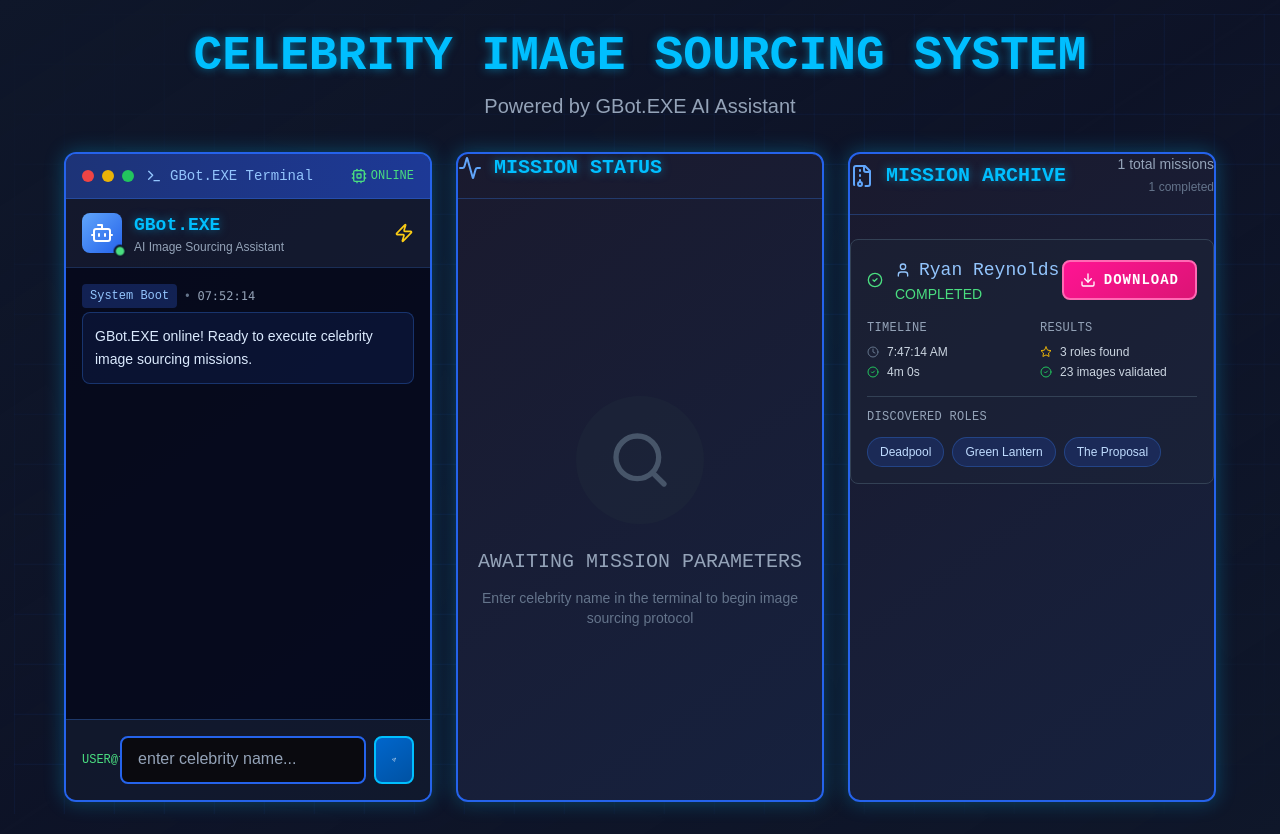
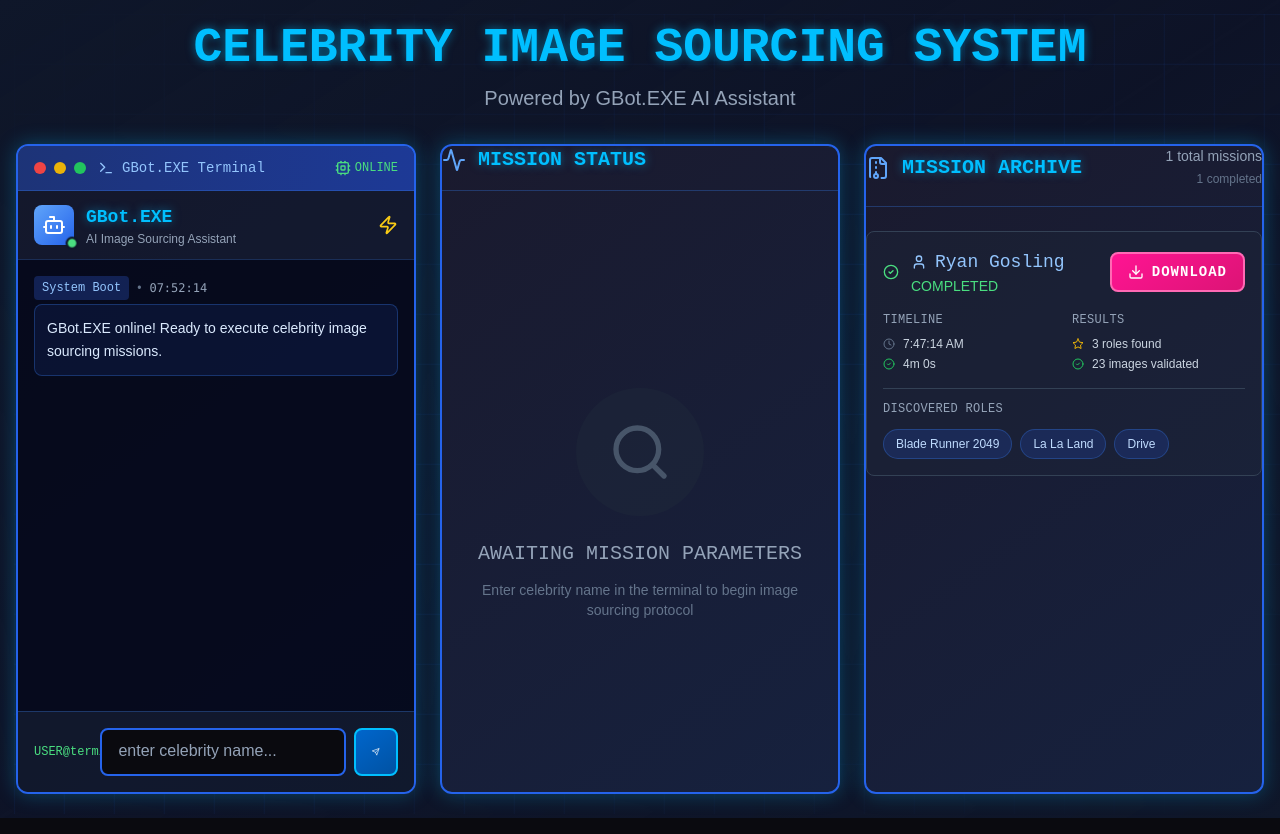
Before and after one commit to Esilos92/print-prep-node, a Next.js app in the folder dashboard/: page / in a window 1280 px wide. Built offline with nearby package versions, Linux system fonts and the light colour scheme.

Commit message:
Update page.tsx

```diff
--- a/dashboard/src/app/page.tsx
+++ b/dashboard/src/app/page.tsx
@@ -27,11 +27,11 @@ export default function Dashboard() {
     // Mock data for now
     {
       id: '1',
-      celebrity: 'Ryan Reynolds',
+      celebrity: 'Ryan Gosling',
       status: 'completed',
       currentPhase: 'Complete',
       progress: 100,
-      roles: ['Deadpool', 'Green Lantern', 'The Proposal'],
+      roles: ['Blade Runner 2049', 'La La Land', 'Drive'],
       imagesProcessed: 47,
       imagesValidated: 23,
       downloadLink: '#',
@@ -76,7 +76,7 @@ export default function Dashboard() {
         ...prev,
         currentPhase: phase,
         progress,
-        roles: progress > 25 ? ['Deadpool', 'Green Lantern', 'The Proposal'] : undefined,
+        roles: progress > 25 ? ['Blade Runner 2049', 'La La Land', 'Drive'] : undefined,
         imagesProcessed: progress > 70 ? Math.floor((progress - 70) * 2) : undefined,
         imagesValidated: progress > 90 ? Math.floor((progress - 90) * 2) : undefined
       } : null);
@@ -107,31 +107,30 @@ export default function Dashboard() {
       {/* Animated background grid */}
       <div className="cyber-grid"></div>
 
-      {/* Centered Container */}
-      <div className="min-h-screen flex items-center justify-center px-6 py-8 relative z-10">
-        <div className="w-full max-w-6xl space-y-8">
+      {/* Main Container - Centered Layout */}
+      <div className="min-h-screen flex flex-col items-center justify-center px-4 py-6 relative z-10">
         {/* Header */}
         <motion.div
           initial={{ opacity: 0, y: -30 }}
           animate={{ opacity: 1, y: 0 }}
-            className="text-center"
+          className="text-center mb-8"
         >
-            <h1 className="text-5xl font-cyber font-bold text-glow-blue mb-3">
+          <h1 className="text-4xl md:text-5xl font-cyber font-bold text-glow-blue mb-3">
             CELEBRITY IMAGE SOURCING SYSTEM
           </h1>
-            <p className="text-xl text-slate-400 font-ui">
+          <p className="text-lg md:text-xl text-slate-400 font-ui">
             Powered by GBot.EXE AI Assistant
           </p>
         </motion.div>
 
-         {/* Dashboard Grid - Responsive 3-column with proper constraints */}
-          <div className="grid grid-cols-1 lg:grid-cols-3 gap-6 justify-items-center max-w-[1320px] mx-auto">
+        {/* Dashboard Grid - 3 Columns Centered */}
+        <div className="w-full max-w-[1320px] grid grid-cols-1 lg:grid-cols-3 gap-6 place-items-stretch">
           {/* Left Column - GBot Chat Terminal */}
           <motion.div
             initial={{ opacity: 0, x: -20 }}
             animate={{ opacity: 1, x: 0 }}
             transition={{ delay: 0.1 }}
-              className="w-full max-w-[420px]"
+            className="w-full"
           >
             <GBotInterface
               currentJob={currentJob}
@@ -146,7 +145,7 @@ export default function Dashboard() {
             initial={{ opacity: 0, y: 20 }}
             animate={{ opacity: 1, y: 0 }}
             transition={{ delay: 0.2 }}
-              className="w-full max-w-[420px]"
+            className="w-full"
           >
             <ProgressDisplay currentJob={currentJob} />
           </motion.div>
@@ -156,13 +155,12 @@ export default function Dashboard() {
             initial={{ opacity: 0, x: 20 }}
             animate={{ opacity: 1, x: 0 }}
             transition={{ delay: 0.3 }}
-              className="w-full max-w-[420px]"
+            className="w-full"
           >
             <JobHistory jobs={jobHistory} />
           </motion.div>
         </div>
       </div>
     </div>
-    </div>
   );
 }
```
Lines whose indentation alone changed are shown as unchanged.
